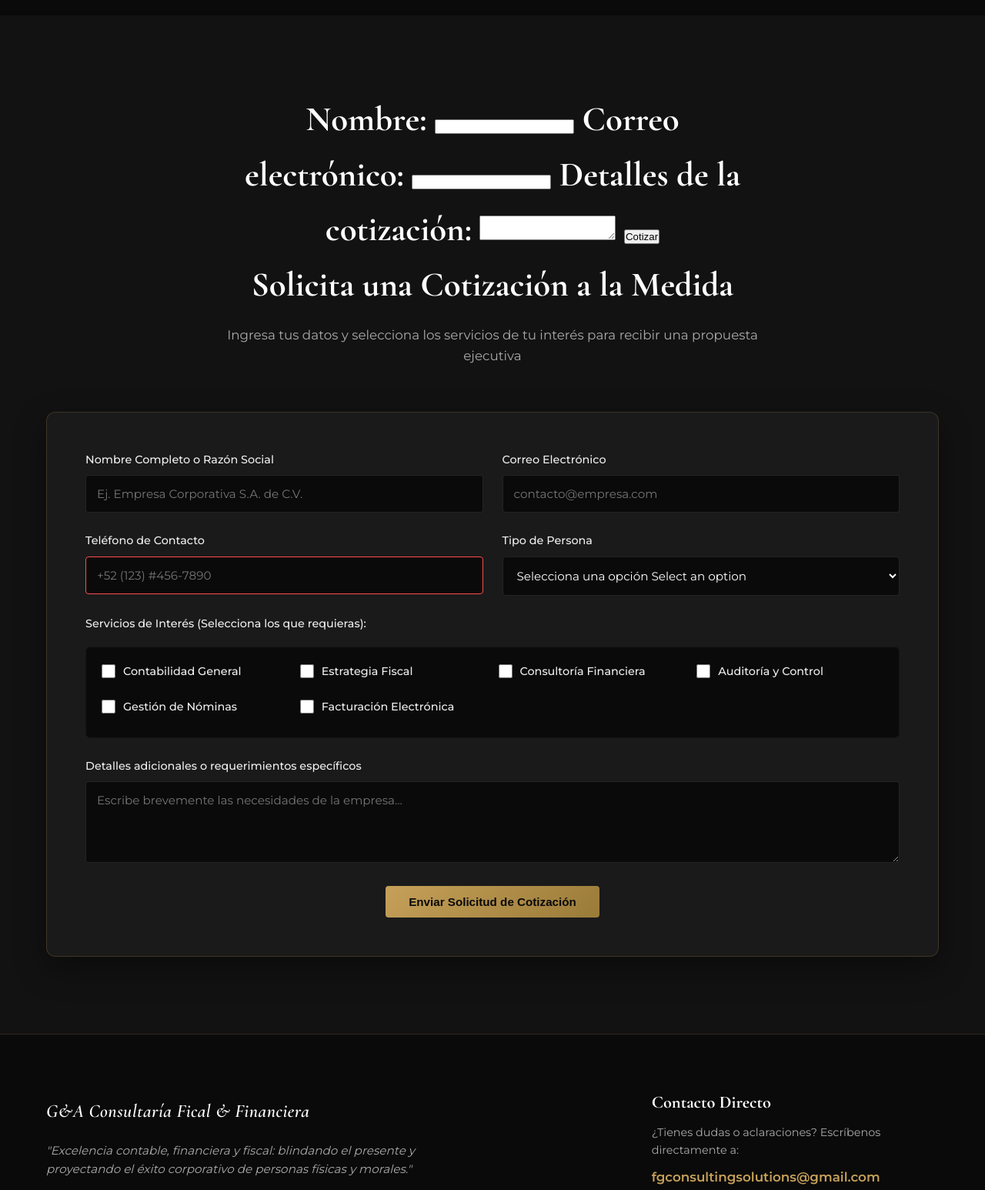
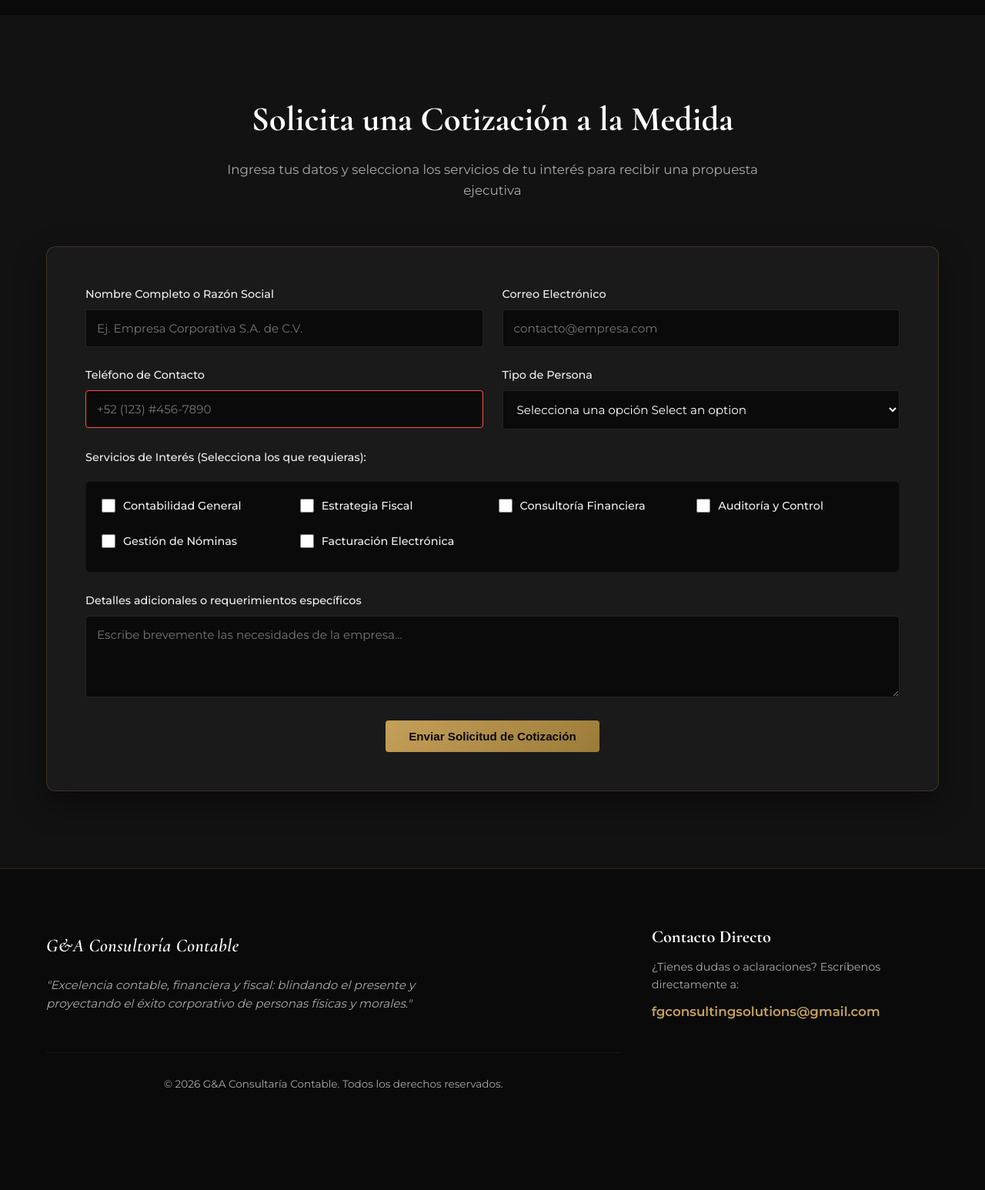
Before and after one commit to FGConsultings/fgconsulting, a plain HTML site: page index.html in a window 1280 px wide. Shown: the part 3120-4666 px from the top of the page at 77% size. After the commit the page ends 4620 px from the top, so only its background shows below. Drawn offline with nearby package versions, Linux system fonts and the light colour scheme.

```diff
--- a/index.html
+++ b/index.html
@@ -641,26 +641,6 @@
         <div class="container">
             <div class="section-header">
                 <h2>
-<form action="https://formsubmit.co/fgconsultingsolutions@gmail.com" method="POST" target="hidden_iframe">
-
-    <!-- Campos de ejemplo para tu cotización -->
-    <label for="nombre">Nombre:</label>
-    <input type="text" id="nombre" name="name" required>
-
-    <label for="email">Correo electrónico:</label>
-    <input type="email" id="email" name="email" required>
-
-    <label for="mensaje">Detalles de la cotización:</label>
-    <textarea id="mensaje" name="message" required></textarea>
-
-    <!-- Desactivar la página de captura/captcha de FormSubmit (opcional pero recomendado) -->
-    <input type="hidden" name="_captcha" value="false">
-
-    <!-- Opcional: Redirigir a una sección interna de tu misma página mediante ancla (#contacto) -->
-    <input type="hidden" name="_next" value="https://fgconsultingsolutions.github.io/#gracias">
-
-    <button type="submit">Cotizar</button>
-</form>
                     <span class="nav-es">Solicita una Cotización a la Medida</span>
                     <span class="nav-en">Request a Tailored Quote</span>
                 </h2>
@@ -767,7 +747,7 @@
         <div class="container footer-content">
             <div class="footer-brand">
                 <div class="footer-logo">
-                    <a href="#" class="logo-text-link">G&A Consultaría Fical & Financiera</a>
+                    <a href="#" class="logo-text-link">G&A Consultoría Contable</a>
                 </div>
                 <p class="footer-quote">
                     <span class="nav-es">"Excelencia contable, financiera y fiscal: blindando el presente y proyectando el éxito corporativo de personas físicas y morales."</span>
```
